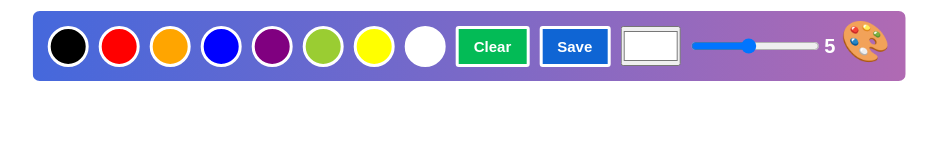
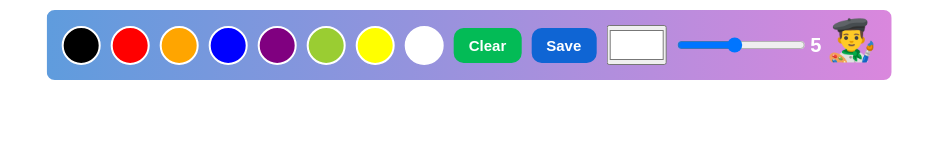
Before and after one commit to VanceyA/drawing-app-frontend, a plain HTML site: page index.html in a window 1280 px wide. Shown: the whole page, without its empty margins (171-1108 px from the left). Drawn offline with nearby package versions, Linux system fonts and the light colour scheme.

Commit message:
Fixed a little styling

```diff
--- a/index.html
+++ b/index.html
@@ -21,7 +21,7 @@
                 <input type="color" value="#FFFFFF" v-model="bodyColor" @input="bodyColorChangeHandler">
                 <input type="range" name="lineWidthName" class="lineWidth" value="5" min="1" max="10" v-model="lineW" @input="widthChangeHandler">
                 <output>{{ lineW }}</output>
-                <div class="emoji" @click="activatePartyMode">🎨</div>
+                <div class="emoji" @click="activatePartyMode">👨‍🎨</div>
             </div>
         </div>
 
--- a/style.css
+++ b/style.css
@@ -20,10 +20,10 @@
     align-items: center;
     justify-content: space-around;
     transition: opacity .5s;
-    background:linear-gradient(to right, #4568DC, #B06AB3);
+    background:linear-gradient(to right, #5f9cdd, #da87dd);
     padding: 10px;
     border-radius: 10px;
-    border: 3px solid white;
+    border: 2px solid white;
 }
 
 img {
@@ -50,7 +50,7 @@ buttton:hover {
     width: 35px;
     background-color: blue;
     border-radius: 50%;
-    border: 3px solid white;
+    border: 2px solid white;
     transition: transform .5s;
 }
 
@@ -94,10 +94,9 @@ button {
     border: none;
     outline: none;
     padding: .6em 1em;
-    border-radius: 3px;
+    border-radius: 10px;
     background-color: #03bb56;
     color: #fff;
-    border: 3px solid white;
     font-size: 15px;
     font-weight: bold;
 }
```
